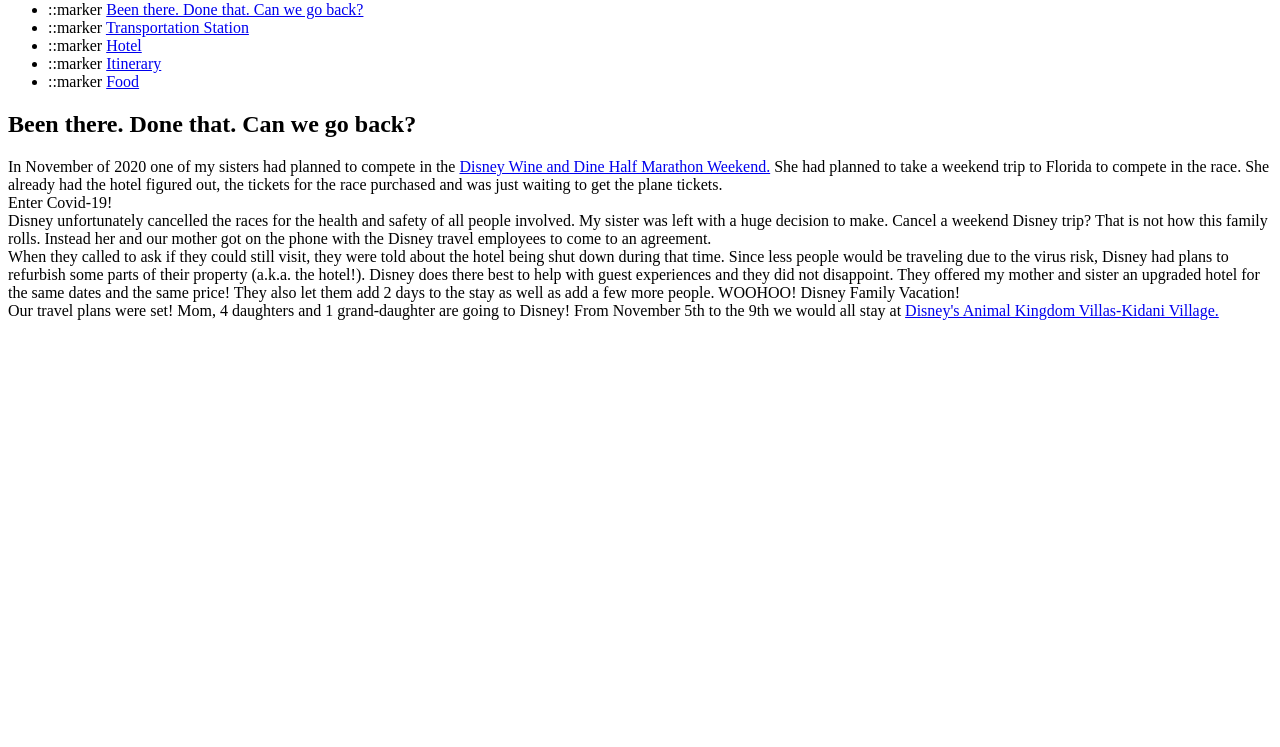
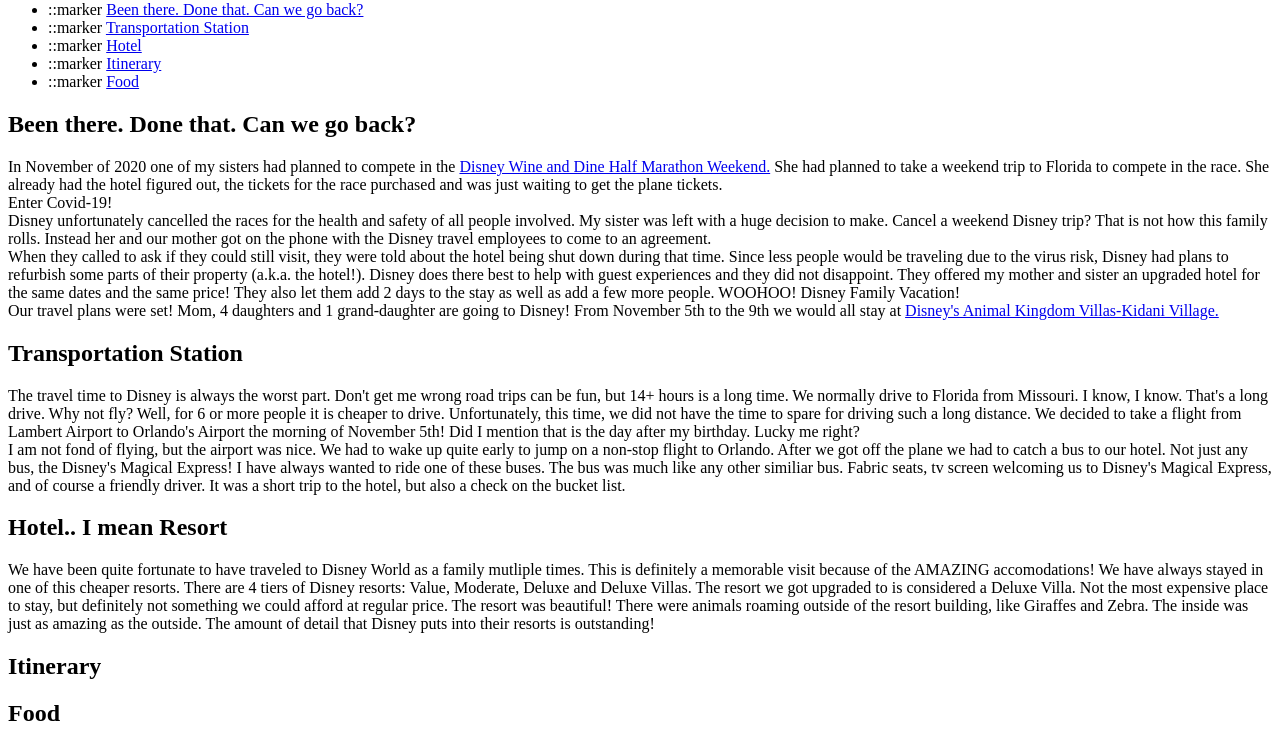
Before and after one commit to Stl-LC101-MAY-2022/js-assignment-4-html-me-something-AForrest56, a website: page index.html in a window 1280 px wide. Shown: the part 79-826 px from the top of the page. Before the commit the page ends 800 px from the top, so only its background shows below. Drawn offline with Linux system fonts and the light colour scheme.

Commit message:
5 section outline

```diff
--- a/index.html
+++ b/index.html
@@ -64,10 +64,51 @@
                   Disney's Animal Kingdom Villas-Kidani Village.</a>
           </p>
             </section>
-            <section></section>
-            <section></section>
-            <section></section>
-            <section></section>
+            <section>
+               <a name="transportation"></a>
+               <h2>Transportation Station</h2>
+               <p>
+                  The travel time to Disney is always the worst part. Don't get me wrong road trips can be fun,
+                  but 14+ hours is a long time. We normally drive to Florida from Missouri. I know, I know. That's
+                  a long drive. Why not fly? Well, for 6 or more people it is cheaper to drive. Unfortunately,
+                  this time, we did not have the time to spare for driving such a long distance. We decided to take
+                  a flight from Lambert Airport to Orlando's Airport the morning of November 5th! Did I mention that
+                  is the day after my birthday. Lucky me right?
+                  <br>
+                  I am not fond of flying, but the airport was nice. We had to wake up quite early to jump on a
+                  non-stop flight to Orlando. After we got off the plane we had to catch a bus to our hotel. Not just
+                  any bus, the Disney's Magical Express! I have always wanted to ride one of these buses. The bus was
+                  much like any other similiar bus. Fabric seats, tv screen welcoming us to Disney's Magical Express,
+                  and of course a friendly driver. It was a short trip to the hotel, but also a check on the bucket list.
+               </p>
+            </section>
+            <section>
+               <a name="hotel"></a>
+               <h2>Hotel.. I mean Resort</h2>
+               <p>
+                  We have been quite fortunate to have traveled to Disney World as a family mutliple times. This is
+                  definitely a memorable visit because of the AMAZING accomodations! We have always stayed in one of
+                  this cheaper resorts. There are 4 tiers of Disney resorts: Value, Moderate, Deluxe and Deluxe Villas.
+                  The resort we got upgraded to is considered a Deluxe Villa. Not the most expensive place to stay, but
+                  definitely not something we could afford at regular price. The resort was beautiful! There were animals
+                  roaming outside of the resort building, like Giraffes and Zebra. The inside was just as
+                  amazing as the outside. The amount of detail that Disney puts into their resorts is outstanding!
+               </p>
+            </section>
+            <section>
+               <a name="itinerary"></a>
+               <h2>Itinerary</h2>
+               <p>
+
+               </p>
+            </section>
+            <section>
+               <a name="food"></a>
+               <h2>Food</h2>
+               <p>
+
+               </p>
+            </section>
 
          </article>
       </main>
```
